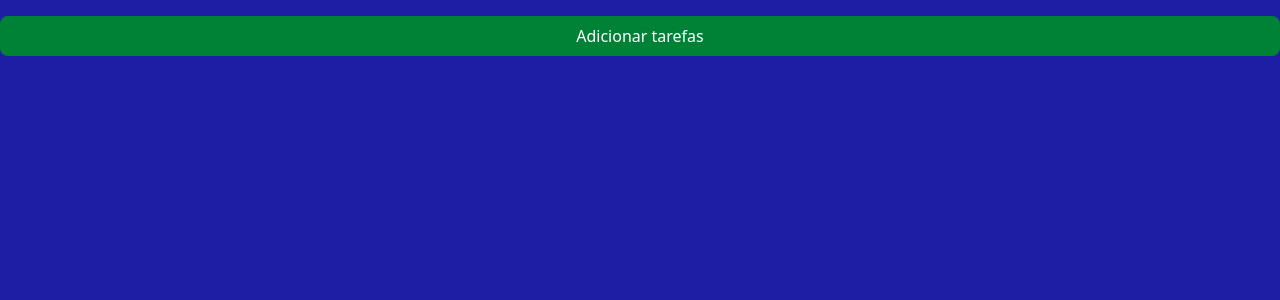
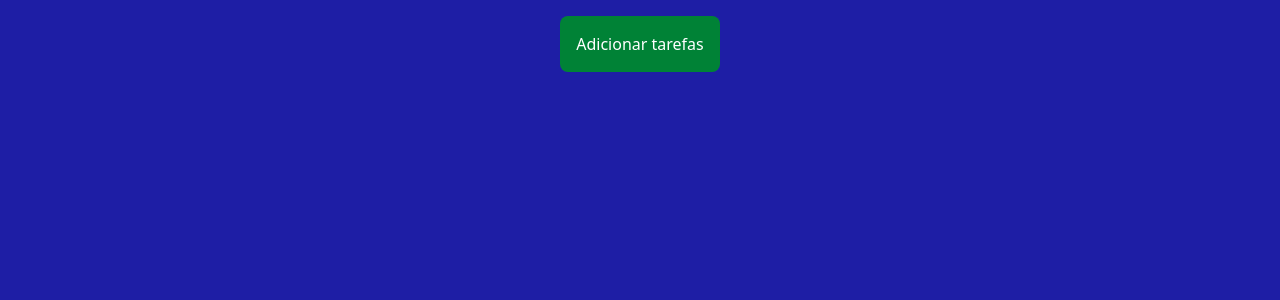
Before and after one commit to Christian-M-Silva/task-control-panel, a React (Vite) app: page / in a window 1280 px wide. Shown: the top 300 px of the page. Built offline with nearby package versions, Linux system fonts and the light colour scheme.

Commit message:
wip(clearButton): Inclusão de botão de limpar modal

```diff
--- a/src/App.tsx
+++ b/src/App.tsx
@@ -9,7 +9,7 @@ function App() {
   return (
     <div className="flex justify-center">
       <button
-        className="mt-4 w-full bg-green-700 text-white py-2 rounded-lg hover:bg-green-700 transition cursor-pointer"
+        className="mt-4 bg-green-700 text-white p-4 rounded-lg hover:bg-green-950 transition cursor-pointer"
         onClick={() => setIsOpenModal((prevValue) => !prevValue)}
       >
         Adicionar tarefas
--- a/src/components/TaskDashboardComponent/index.tsx
+++ b/src/components/TaskDashboardComponent/index.tsx
@@ -3,13 +3,18 @@ import { StatusType } from "../../tipagens/types";
 import { Card } from "../CardComponent";
 
 export function TaskDashboard() {
-    const {tasks} = useTaskContext()
-    function isChecked(status:StatusType): boolean {
+    const { tasks } = useTaskContext()
+    function isChecked(status: StatusType): boolean {
         return status === 'concluida'
     }
 
     return (
         <>
+            <button
+                className="mt-4 bg-red-700 text-white py-2 rounded-lg hover:bg-red-950 transition cursor-pointer"
+            >
+                Limpar modal
+            </button>
             {tasks.map(task => <Card description={task.descriptions} id={task.id} isChecked={isChecked(task.status)} priority={task.priority} status={task.status} title={task.title}></Card>)}
         </>
     )
```
Also changed, not shown: task.txt.
